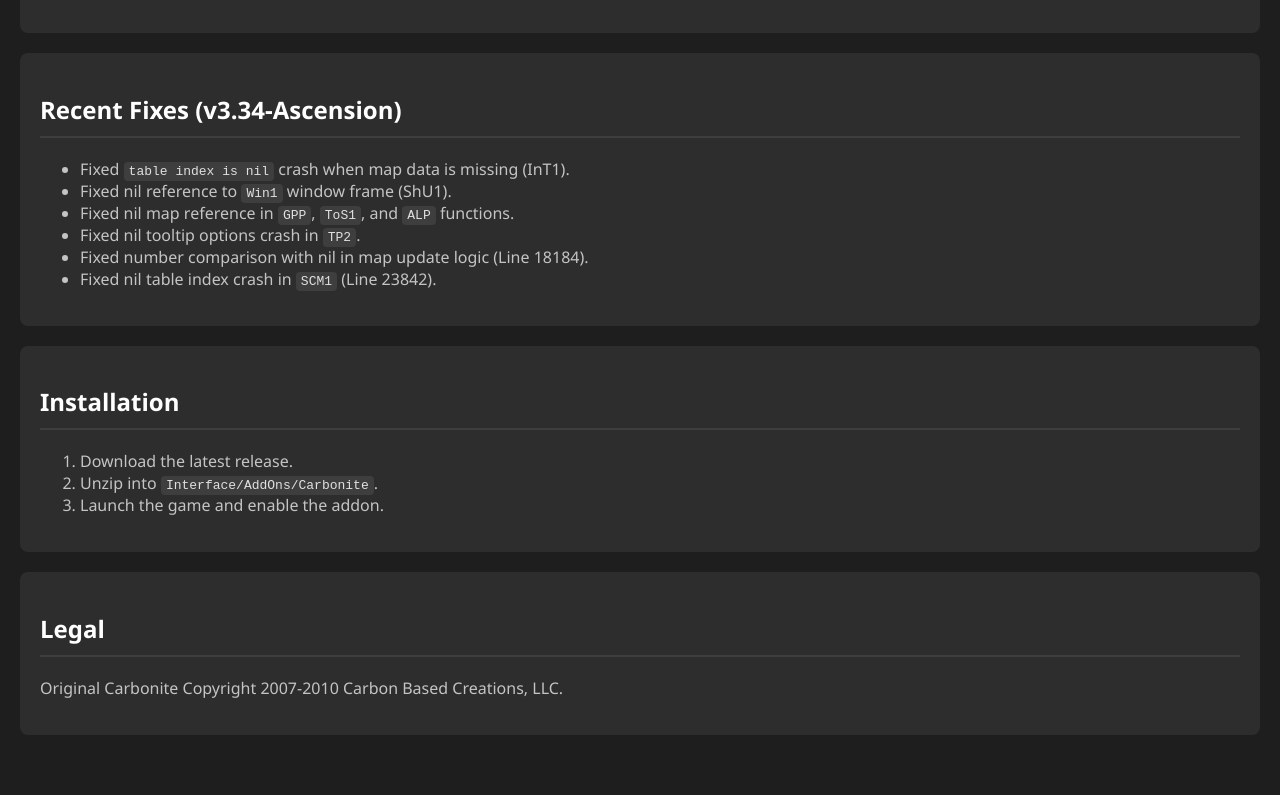
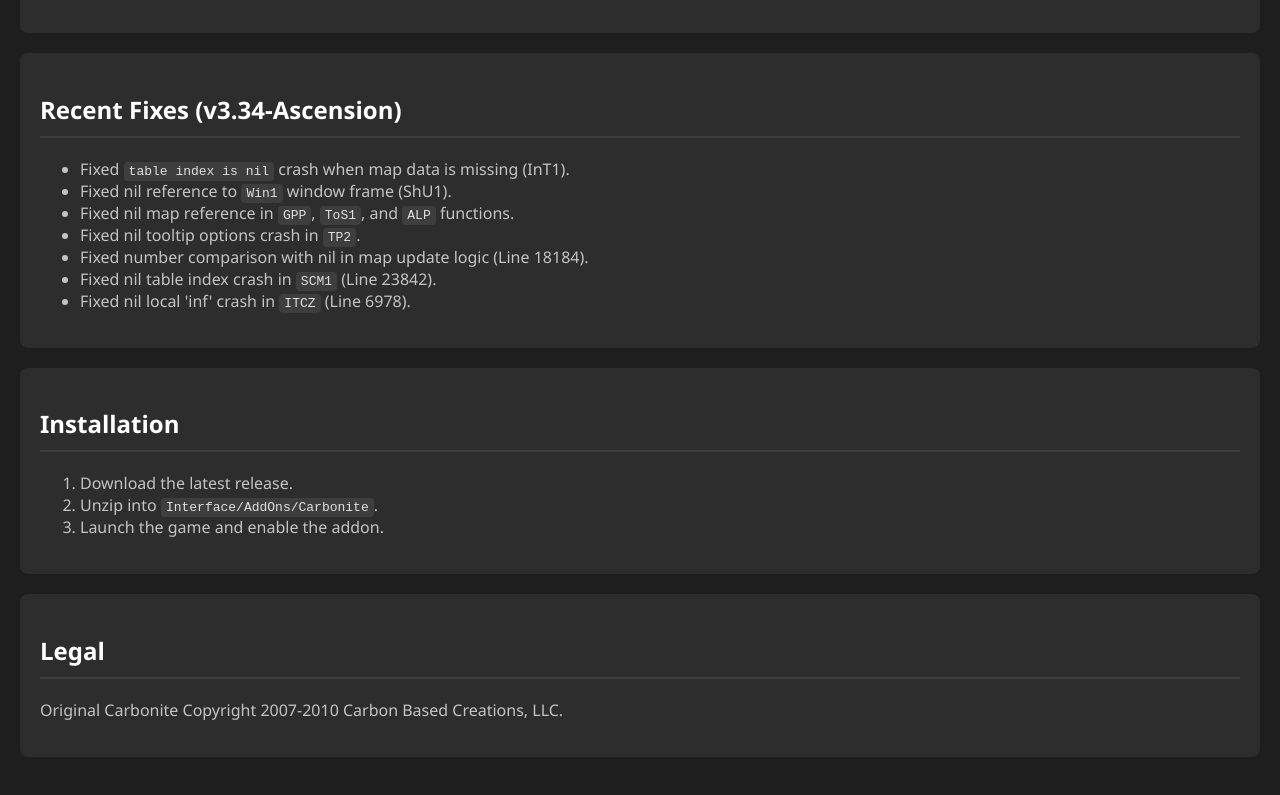
Before and after one commit to Xurkon/PA-Carbonite, a plain HTML site: page docs/index.html in a window 1280 px wide. Shown: the part 667-1462 px from the top of the page. Drawn offline with Linux system fonts and the light colour scheme.

Commit message:
Fix nil index error in ITCZ

```diff
--- a/docs/index.html
+++ b/docs/index.html
@@ -78,7 +78,9 @@
             <li>Fixed nil tooltip options crash in <code>TP2</code>.</li>
             <li>Fixed number comparison with nil in map update logic (Line 18184).</li>
             <li>Fixed nil table index crash in <code>SCM1</code> (Line 23842).</li>
+            <li>Fixed nil local 'inf' crash in <code>ITCZ</code> (Line 6978).</li>
         </ul>
+
 
     </div>
 
```
Also changed, not shown: 2 other files.
